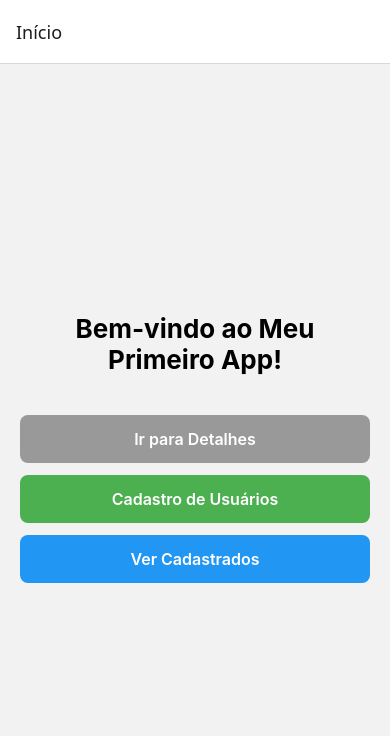
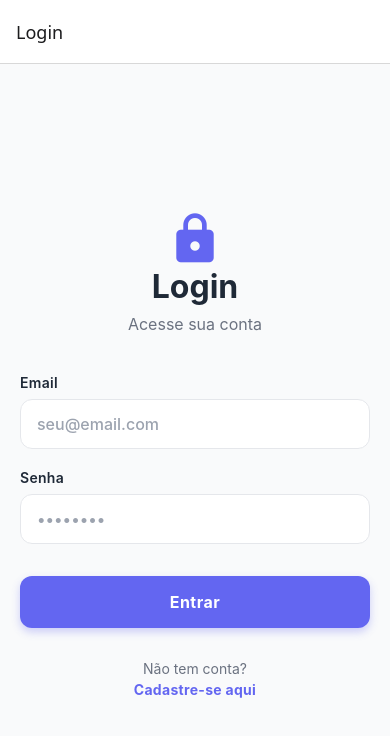
Before and after one commit to vitaoXIV/MeuPrimeiroApp, a React Native app: screen /Login in a window 390 px wide. Shown: the top 736 px of the page. Built offline with nearby package versions, Linux system fonts and the light colour scheme.

Commit message:
Alrterações no login

```diff
--- a/package.json
+++ b/package.json
@@ -17,12 +17,13 @@
     "@react-navigation/elements": "^2.6.3",
     "@react-navigation/native": "^7.1.8",
     "@react-navigation/native-stack": "^7.10.1",
-    "expo": "~54.0.32",
+    "expo": "^54.0.33",
     "expo-constants": "~18.0.3",
     "expo-file-system": "^19.0.21",
     "expo-font": "~14.0.0",
     "expo-image": "~3.0.11",
     "expo-status-bar": "~3.0.9",
+    "firebase": "^12.8.0",
     "react": "19.1.0",
     "react-dom": "19.1.0",
     "react-native": "0.81.5",
--- /dev/null
+++ b/src/config/FirebaseConfig.ts
@@ -0,0 +1,23 @@
+import { initializeApp } from "firebase/app";
+import { getAnalytics } from "firebase/analytics";
+import { getAuth } from "firebase/auth";
+// TODO: Add SDKs for Firebase products that you want to use
+// https://firebase.google.com/docs/web/setup#available-libraries
+
+// Your web app's Firebase configuration
+// For Firebase JS SDK v7.20.0 and later, measurementId is optional
+const firebaseConfig = {
+  apiKey: "AIzaSyBN-Deo-Ne-8RWFT2FA1iAmJMiXiu5pYuE",
+  authDomain: "projeto-crudreactnative.firebaseapp.com",
+  databaseURL: "https://projeto-crudreactnative-default-rtdb.firebaseio.com",
+  projectId: "projeto-crudreactnative",
+  storageBucket: "projeto-crudreactnative.firebasestorage.app",
+  messagingSenderId: "849553729310",
+  appId: "1:849553729310:web:3ae9285afbda15c6570b0f",
+  measurementId: "G-PWWXQ0Y1KD"
+};
+
+// Initialize Firebase
+const app = initializeApp(firebaseConfig);
+const analytics = getAnalytics(app);
+export const auth = getAuth(app);
--- a/src/navigation/AppNavigator.tsx
+++ b/src/navigation/AppNavigator.tsx
@@ -4,16 +4,19 @@ import HomeScreen from '../screens/HomeScreen';
 import DetailsScreen from '../screens/DetailsScreen';
 import RegisterScreen from '../screens/RegisterScreen';
 import ListScreen from '../screens/ListScreen';
+import LoginScreen from '../screens/LoginScreen';
 
 const Stack = createNativeStackNavigator();
 
 export default function AppNavigator() {
   return (
     <Stack.Navigator
-      id="AppStack"
+      id="MainStack"
+      initialRouteName="Login"
       screenOptions={{
         headerShown: true,
         headerBackVisible: true,
+        animation: 'default',
       }}
     >
       <Stack.Screen
@@ -21,6 +24,7 @@ export default function AppNavigator() {
         component={HomeScreen}
         options={{
           headerTitle: 'Início',
+          headerShown: false,
         }}
       />
       <Stack.Screen
@@ -38,6 +42,13 @@ export default function AppNavigator() {
         }}
       />
       <Stack.Screen
+        name="Login"
+        component={LoginScreen}
+        options={{
+          headerTitle: 'Login',
+        }}
+      />
+      <Stack.Screen
         name="List"
         component={ListScreen}
         options={{
--- a/src/screens/DetailsScreen.tsx
+++ b/src/screens/DetailsScreen.tsx
@@ -1,7 +1,11 @@
 import React, { useEffect } from 'react';
 import { View, Text, StyleSheet, TouchableOpacity } from 'react-native';
+import { NativeStackScreenProps } from '@react-navigation/native-stack';
+import { RootStackParamList } from '../navigation/AppNavigator';
 
-export default function DetailsScreen({ navigation }: any) {
+type Props = NativeStackScreenProps<RootStackParamList, 'Details'>;
+
+export default function DetailsScreen({ navigation }: Props) {
   useEffect(() => {
     console.log('DetailsScreen montado');
     return () => {
--- /dev/null
+++ b/src/screens/LoginScreen.tsx
@@ -0,0 +1,239 @@
+import React, { useState, useEffect } from 'react';
+import {
+	View,
+	Text,
+	TextInput,
+	StyleSheet,
+	TouchableOpacity,
+	Alert,
+	ActivityIndicator,
+	SafeAreaView,
+	ScrollView,
+	KeyboardAvoidingView,
+	Platform,
+	BackHandler,
+} from 'react-native';
+import { MaterialCommunityIcons } from '@expo/vector-icons';
+import { signInWithEmailAndPassword } from 'firebase/auth';
+import { auth } from '../config/FirebaseConfig';
+
+export default function LoginScreen({ navigation }: any) {
+	const [email, setEmail] = useState('');
+	const [senha, setSenha] = useState('');
+	const [loading, setLoading] = useState(false);
+
+	useEffect(() => {
+		const backHandler = BackHandler.addEventListener('hardwareBackPress', () => {
+			navigation.popToTop();
+			return true;
+		});
+
+		return () => backHandler.remove();
+	}, [navigation]);
+
+	const handleLogin = async () => {
+		if (!email || !senha) {
+			Alert.alert('Erro', 'Por favor, preencha todos os campos');
+			return;
+		}
+
+		setLoading(true);
+
+		try {
+			const userCredential = await signInWithEmailAndPassword(auth, email, senha);
+			const user = userCredential.user;
+			// Login bem-sucedido: navegar para a tela Details (ajuste se necessário)
+			navigation.navigate('Details');
+		} catch (error: any) {
+			let message = 'Erro ao efetuar login';
+			if (error && error.code) {
+				switch (error.code) {
+					case 'auth/invalid-email':
+						message = 'Email inválido';
+						break;
+					case 'auth/user-not-found':
+						message = 'Usuário não encontrado';
+						break;
+					case 'auth/wrong-password':
+						message = 'Senha incorreta';
+						break;
+					case 'auth/too-many-requests':
+						message = 'Muitas tentativas. Tente mais tarde.';
+						break;
+					default:
+						message = error.message || message;
+				}
+			} else if (error && error.message) {
+				message = error.message;
+			}
+
+			Alert.alert('Erro no Login', message);
+		} finally {
+			setLoading(false);
+		}
+	};
+
+	return (
+		<SafeAreaView style={styles.safeArea}>
+			<KeyboardAvoidingView
+				style={styles.container}
+				behavior={Platform.OS === 'ios' ? 'padding' : 'height'}
+				keyboardVerticalOffset={Platform.OS === 'ios' ? 80 : 0}
+			>
+				<ScrollView
+					showsVerticalScrollIndicator={false}
+					contentContainerStyle={styles.scrollContent}
+				>
+					<View style={styles.headerContainer}>
+						<MaterialCommunityIcons name="lock" size={56} color="#6366F1" />
+						<Text style={styles.title}>Login</Text>
+						<Text style={styles.subtitle}>Acesse sua conta</Text>
+					</View>
+
+					<View style={styles.formContainer}>
+						<View style={styles.inputGroup}>
+							<Text style={styles.label}>Email</Text>
+							<TextInput
+								style={styles.input}
+								placeholder="seu@email.com"
+								placeholderTextColor="#9CA3AF"
+								keyboardType="email-address"
+								autoCapitalize="none"
+								value={email}
+								onChangeText={setEmail}
+							/>
+						</View>
+
+						<View style={styles.inputGroup}>
+							<Text style={styles.label}>Senha</Text>
+							<TextInput
+								style={styles.input}
+								placeholder="••••••••"
+								placeholderTextColor="#9CA3AF"
+								secureTextEntry
+								value={senha}
+								onChangeText={setSenha}
+							/>
+						</View>
+
+						<TouchableOpacity
+							style={[styles.button, loading && styles.buttonDisabled]}
+							onPress={handleLogin}
+							disabled={loading}
+						>
+							{loading ? (
+								<ActivityIndicator color="#fff" />
+							) : (
+								<Text style={styles.buttonText}>Entrar</Text>
+							)}
+						</TouchableOpacity>
+					</View>
+
+					<View style={styles.footer}>
+						<Text style={styles.footerText}>Não tem conta?</Text>
+						<TouchableOpacity onPress={() => navigation.navigate('Register')}>
+							<Text style={styles.registerLink}>Cadastre-se aqui</Text>
+						</TouchableOpacity>
+					</View>
+				</ScrollView>
+			</KeyboardAvoidingView>
+		</SafeAreaView>
+	);
+}
+
+const styles = StyleSheet.create({
+	safeArea: {
+		flex: 1,
+		backgroundColor: '#F9FAFB',
+	},
+	container: {
+		flex: 1,
+		backgroundColor: '#F9FAFB',
+	},
+	scrollContent: {
+		flexGrow: 1,
+		justifyContent: 'center',
+		paddingHorizontal: 20,
+		paddingVertical: 40,
+	},
+	headerContainer: {
+		alignItems: 'center',
+		marginBottom: 40,
+	},
+	title: {
+		fontSize: 32,
+		fontWeight: '700',
+		color: '#1F2937',
+		marginBottom: 8,
+		textAlign: 'center',
+	},
+	subtitle: {
+		fontSize: 16,
+		color: '#6B7280',
+		textAlign: 'center',
+		fontWeight: '400',
+	},
+	formContainer: {
+		marginBottom: 32,
+		gap: 16,
+	},
+	inputGroup: {
+		marginBottom: 4,
+	},
+	label: {
+		fontSize: 14,
+		fontWeight: '600',
+		marginBottom: 8,
+		color: '#1F2937',
+		letterSpacing: 0.3,
+	},
+	input: {
+		borderWidth: 1.5,
+		borderColor: '#E5E7EB',
+		borderRadius: 12,
+		paddingHorizontal: 16,
+		paddingVertical: 14,
+		fontSize: 16,
+		backgroundColor: '#FFFFFF',
+		color: '#1F2937',
+		fontWeight: '500',
+	},
+	button: {
+		backgroundColor: '#6366F1',
+		borderRadius: 12,
+		paddingVertical: 16,
+		paddingHorizontal: 20,
+		alignItems: 'center',
+		marginTop: 12,
+		shadowColor: '#6366F1',
+		shadowOffset: { width: 0, height: 4 },
+		shadowOpacity: 0.3,
+		shadowRadius: 8,
+		elevation: 4,
+	},
+	buttonDisabled: {
+		backgroundColor: '#C4B5FD',
+		shadowOpacity: 0.1,
+	},
+	buttonText: {
+		color: '#FFFFFF',
+		fontSize: 16,
+		fontWeight: '700',
+		letterSpacing: 0.5,
+	},
+	footer: {
+		alignItems: 'center',
+		gap: 4,
+	},
+	footerText: {
+		fontSize: 14,
+		color: '#6B7280',
+		fontWeight: '400',
+	},
+	registerLink: {
+		fontSize: 14,
+		color: '#6366F1',
+		fontWeight: '700',
+		letterSpacing: 0.3,
+	},
+});
```
Also changed, not shown: 2 other files (tests, documents, lock files or other folders).
